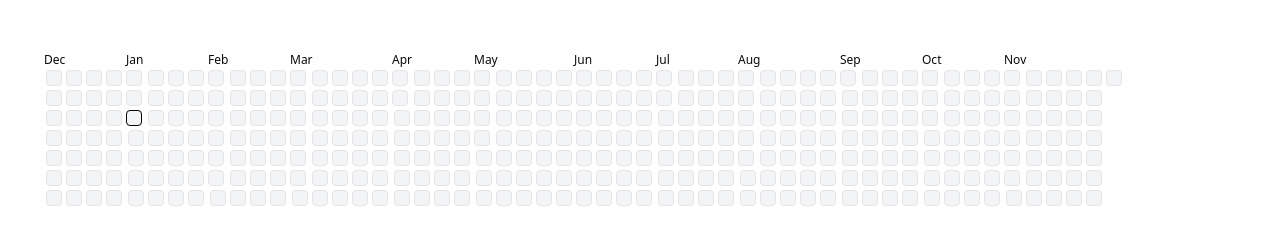
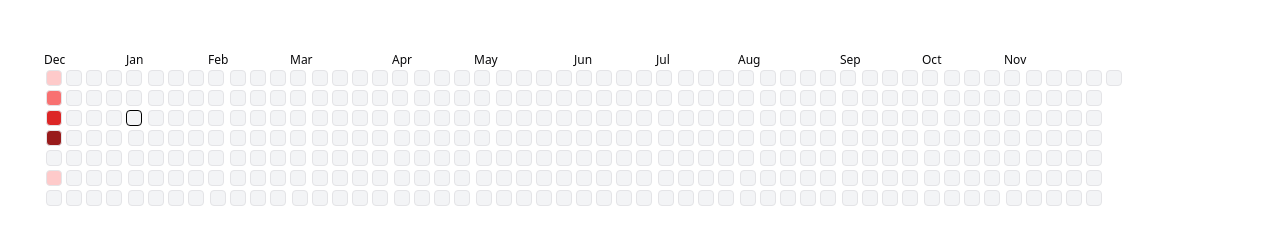
Before and after one commit to sp-yduck/shadcn-ui-calendar-heatmap, a React (Vite) app: page / in a window 1280 px wide. Shown: the part 220-456 px from the top of the page. Built offline with nearby package versions, Linux system fonts and the light colour scheme.

Commit message:
use modifier to show heatmap on the calendar

```diff
--- a/src/App.tsx
+++ b/src/App.tsx
@@ -1,6 +1,15 @@
 import CalendarHeatmap from "./components/calendar/CalendarHeatmap";
 
 function App() {
+  const exampleData = [
+    { date: new Date("2024-12-1"), count: 1 },
+    { date: new Date("2024-12-2"), count: 2 },
+    { date: new Date("2024-12-3"), count: 3 },
+    { date: new Date("2024-12-4"), count: 4 },
+    { date: new Date("2024-12-5"), count: 0 },
+    { date: new Date("2024-12-6"), count: 1 },
+  ];
+
   return (
     <div className="w-screen items-center space-y-10">
       <div className="pt-24 flex flex-col space-y-6 text-center">
@@ -11,7 +20,7 @@
         </p>
       </div>
       <div className="p-8">
-        <CalendarHeatmap />
+        <CalendarHeatmap data={exampleData} />
       </div>
     </div>
   );
--- a/src/components/calendar/CalendarHeatmap.tsx
+++ b/src/components/calendar/CalendarHeatmap.tsx
@@ -6,9 +6,53 @@
 const DAY_SIZE = "16px";
 const DAY_MARGIN = "2px";
 
-export default function CalendarHeatmap() {
+interface CalendarHeatmapProps {
+  date: Date;
+  count: number;
+}
+
+export default function CalendarHeatmap({
+  data,
+}: {
+  data: CalendarHeatmapProps[];
+}) {
   const formatCaption = (date: Date) => {
     return date.toLocaleString("default", { month: "short" });
+  };
+  const heatmapModify = () => {
+    const zero: Date[] = [];
+    const one: Date[] = [];
+    const two: Date[] = [];
+    const three: Date[] = [];
+    const four: Date[] = [];
+    for (const item of data) {
+      if (item.count === 0) {
+        zero.push(item.date);
+      } else if (item.count === 1) {
+        one.push(item.date);
+      } else if (item.count === 2) {
+        two.push(item.date);
+      } else if (item.count === 3) {
+        three.push(item.date);
+      } else if (item.count === 4) {
+        four.push(item.date);
+      }
+    }
+    return {
+      zero: zero,
+      one: one,
+      two: two,
+      three: three,
+      four: four,
+    };
+  };
+
+  const heatmapClassNames = {
+    zero: "bg-gray-100",
+    one: "bg-red-200",
+    two: "bg-red-400",
+    three: "bg-red-600",
+    four: "bg-red-800",
   };
 
   return (
@@ -27,6 +71,8 @@
           "text-transparent bg-transparent border border-transparent",
         day_today: "border border-black text-transparent",
       }}
+      modifiers={heatmapModify()}
+      modifiersClassNames={heatmapClassNames}
       components={{
         Head: () => <></>,
         Row: (props) => <CustomRow rowProps={props} />,
```
